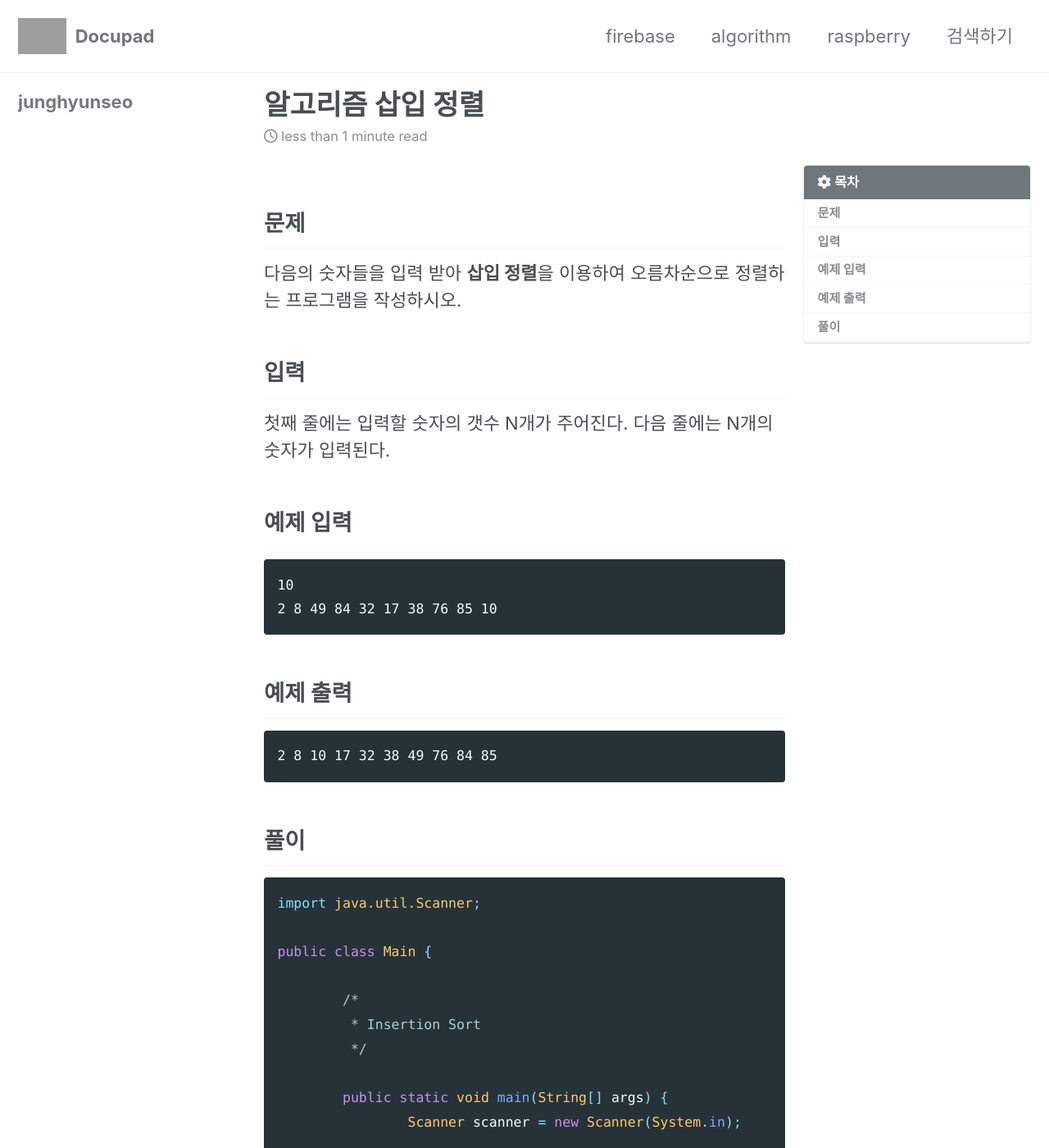
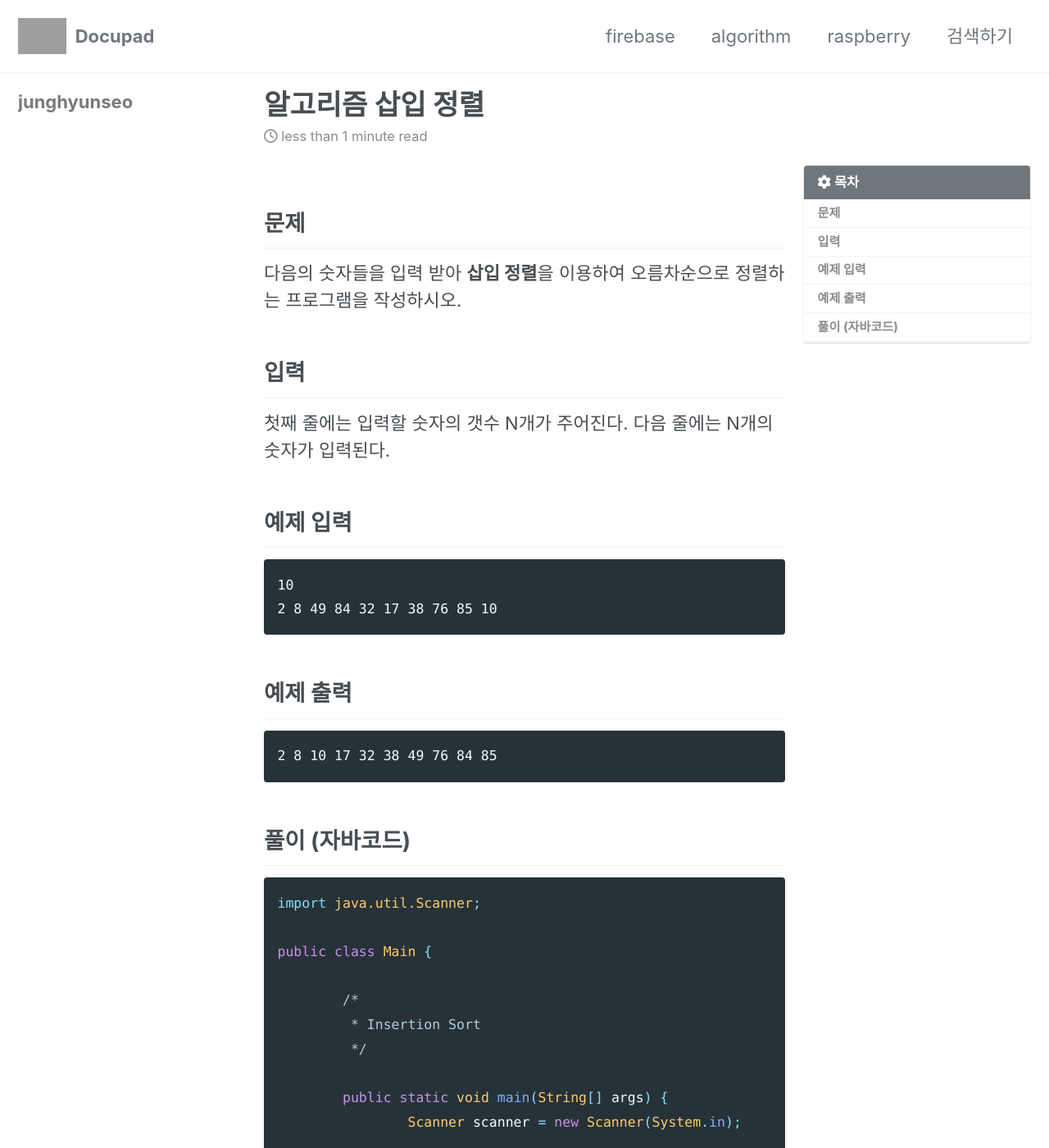
Before and after one commit to junghyunseo0105/docupad, a Jekyll site: the page built from _posts/2019-08-25-알고리즘-삽입-정렬.md, in a window 1280 px wide and 1400 px high. Shown: the whole window at 82% size. Built offline with Jekyll 4.4.1, drawn with Linux system fonts in a browser that asks for light colours; cached includes are drawn as plain includes; nearby versions of some CDN libraries; grey boxes are pictures that could not be loaded.

Commit message:
Update 2019-08-25-알고리즘-삽입-정렬.md

````diff
--- a/_posts/2019-08-25-알고리즘-삽입-정렬.md
+++ b/_posts/2019-08-25-알고리즘-삽입-정렬.md
@@ -25,7 +25,7 @@ toc_icon: "cog"
 2 8 10 17 32 38 49 76 84 85
 ```
 
-## 풀이
+## 풀이 (자바코드)
 ```java
 import java.util.Scanner;
 
````
